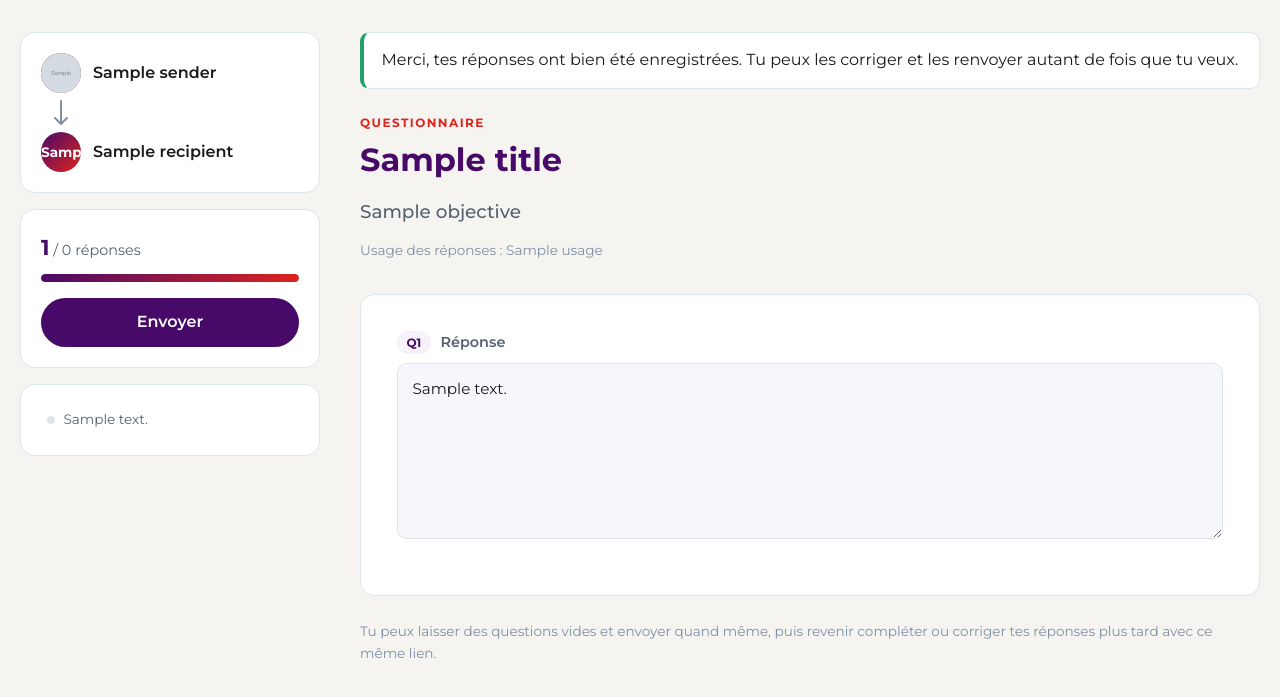
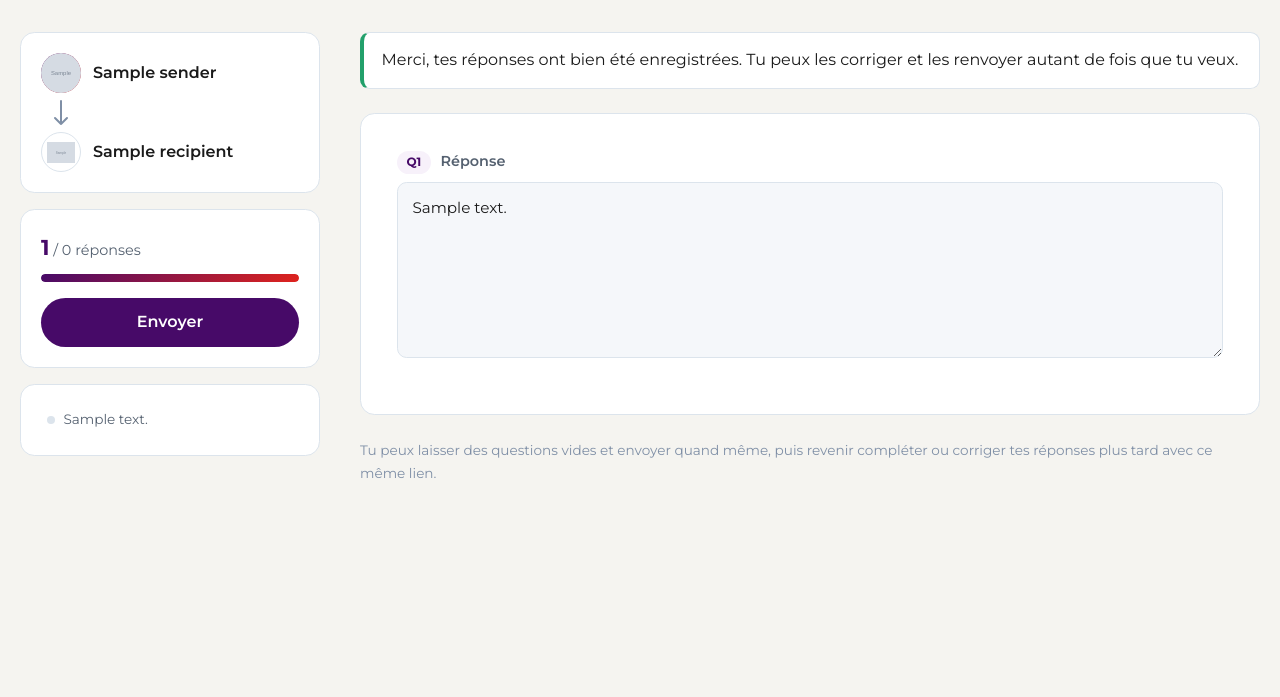
Before and after one commit to xavxyz/fast-questionnaire, a Python web app: template src/fast_questionnaire/templates/questionnaire.html in a window 1280 px wide. Shown: the top 697 px of the page. Run offline with Jinja, Linux system fonts and the light colour scheme; the template is opened without the code that fills it: most values are stand-ins (such as "Sample title", 1, 10 or a date in 2020); grey boxes marked "Sample" are stand-in pictures.

Commit message:
Drop the page header, picture the recipient by the EPF logo
The document card now opens the main column: no eyebrow, title, objective or
usage line above it. The letterhead is still taken out of the document. The
recipient's circle shows the school's logo in place of their initials.

Co-Authored-By: Claude Opus 5 (1M context) <noreply@anthropic.com>

```diff
--- a/src/fast_questionnaire/templates/questionnaire.html
+++ b/src/fast_questionnaire/templates/questionnaire.html
@@ -22,19 +22,6 @@
         .carte { --marge: 1.25rem; }
       }
 
-      .surtitre {
-        margin: 0 0 0.4rem;
-        font-size: 0.75rem;
-        font-weight: 700;
-        letter-spacing: 0.12em;
-        text-transform: uppercase;
-        color: var(--rouge);
-      }
-      .chapeau { margin: 0 0 0.75rem; font-size: 1.15rem; font-weight: 500; color: var(--texte-second); }
-      .chapeau::first-letter { text-transform: uppercase; }
-      .usage { margin: 0; font-size: 0.85rem; color: var(--texte-discret); }
-      .usage a { color: inherit; }
-      .en-tete { margin-bottom: 2rem; }
 
       .carte {
         --marge: 2.25rem;
@@ -123,6 +110,8 @@
         border-radius: 50%;
       }
       .rond img { width: 100%; height: 100%; object-fit: cover; }
+      .rond.logo { box-sizing: border-box; padding: 0.3rem; background: #fff; border: 1px solid var(--trait); }
+      .rond.logo img { object-fit: contain; }
       .fleche { display: flex; width: 2.5rem; justify-content: center; margin: 0.35rem 0; color: var(--texte-discret); }
 
       .compte { margin: 0 0 0.5rem; font-size: 0.9rem; color: var(--texte-second); }
@@ -168,12 +157,6 @@
         renvoyer autant de fois que tu veux.
       </p>
       {% endif %}
-      <header class="en-tete">
-        <p class="surtitre">Questionnaire</p>
-        <h1>{{ title }}</h1>
-        {% if objective %}<p class="chapeau">{{ objective | safe }}</p>{% endif %}
-        {% if usage %}<p class="usage">Usage des réponses : {{ usage | safe }}</p>{% endif %}
-      </header>
       <article class="carte">
         {% for part in parts %}
           {% if part.kind == "markdown" %}
@@ -222,7 +205,7 @@
         {% endif %}
         {% if recipient %}
         <div class="personne">
-          <span class="rond" aria-hidden="true">{{ recipient_initials }}</span>
+          <span class="rond logo"><img src="{{ recipient_image }}" alt="" /></span>
           <span>{{ recipient }}</span>
         </div>
         {% endif %}
```
Also changed, not shown: src/fast_questionnaire/app.py (+8 -6 lines), src/fast_questionnaire/page.py (+1 -6 lines).
